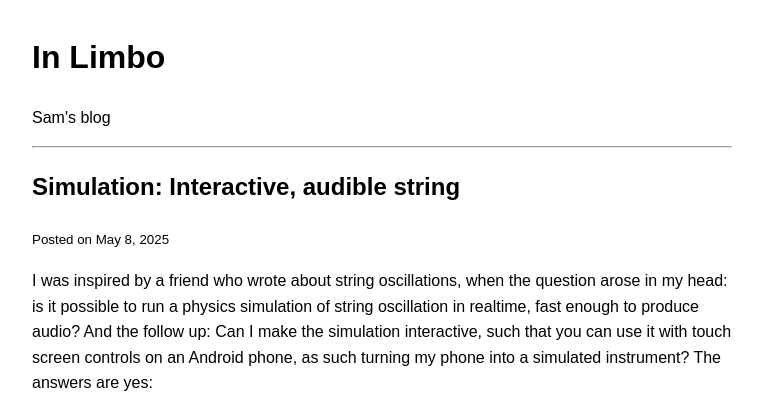
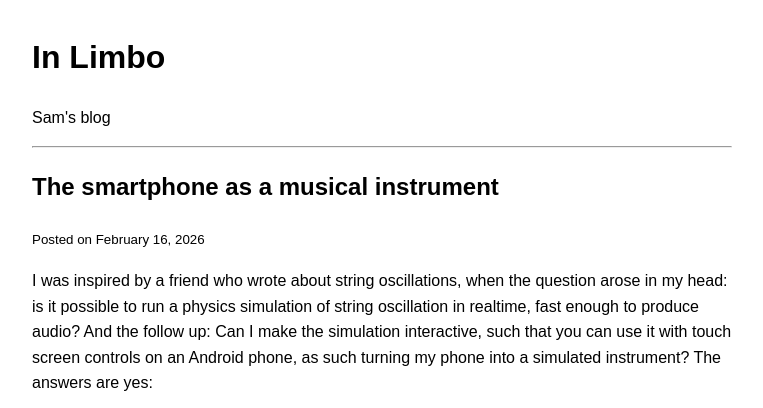
Before and after one commit to samman350/samman350.github.io, a Jekyll site: the page built from _posts/2026-02-16-string-simulation.md, in a window 1280 px wide and 900 px high, cut to the strip 0-408 px from the top of the window. Shown: the whole strip, without its empty margins (258-1021 px from the left). Built offline with Jekyll 4.4.1, drawn with Linux system fonts in a browser that asks for light colours; formulas are drawn with MathJax 3.

Commit message:
Update 2026-02-16-string-simulation.md

```diff
--- a/_posts/2026-02-16-string-simulation.md
+++ b/_posts/2026-02-16-string-simulation.md
@@ -1,7 +1,7 @@
 ---
 layout: post
-title:  "Simulation: Interactive, audible string"
-date:   2025-05-08 10:00:00 +0200
+title:  "The smartphone as a musical instrument"
+date:   2026-02-16 10:00:00 +0200
 tags:   [string]
 ---
 
```
